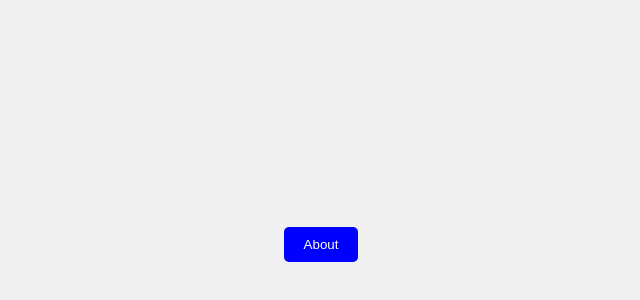
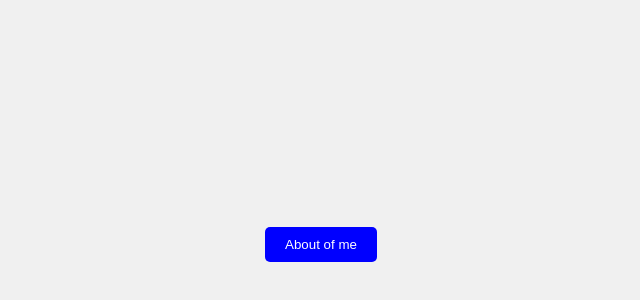
Before and after one commit to AponBarua/aponbarua22.com, a plain HTML site: page index.html in a window 1280 px wide. Shown: the part 156-456 px from the top of the page, without its empty margins (319-959 px from the left). Drawn offline with Linux system fonts and the light colour scheme.

Commit message:
Update index.html

```diff
--- a/index.html
+++ b/index.html
@@ -121,7 +121,7 @@
     </style>
 </head>
 <body>
-    <button class="profile-button" onclick="showPopup()">About
+    <button class="profile-button" onclick="showPopup()">About of me
         <div class="social-icons">
             <a href="https://www.facebook.com/apon3152" class="social-icon" target="_blank">
                 <img src="https://upload.wikimedia.org/wikipedia/commons/5/51/Facebook_f_logo_%282019%29.svg" alt="Facebook">
```
